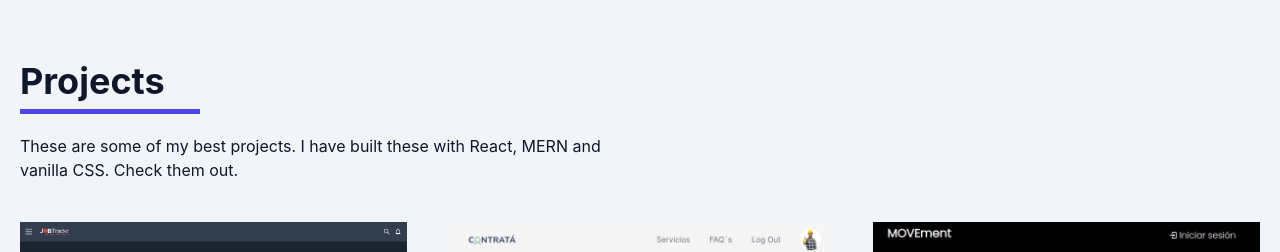
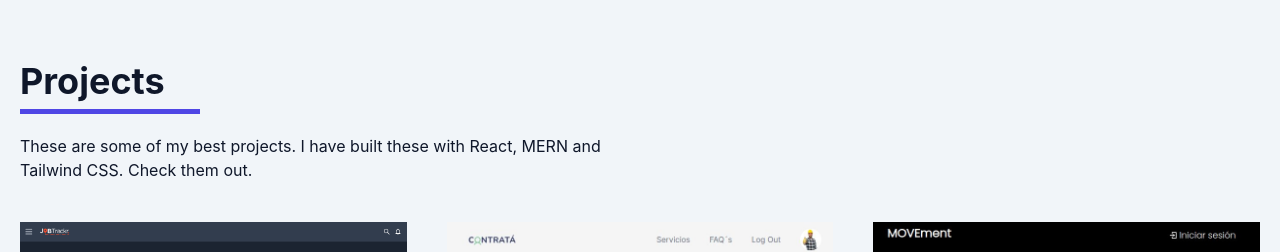
Before and after one commit to lalomax/new-portfolio, a React (Vite) app: page / in a window 1280 px wide. Shown: the part 1380-1632 px from the top of the page. Built offline with nearby package versions, Linux system fonts and the light colour scheme; the HTML template or start-up script is replaced by a standard one.

Commit message:
Fix: typos

```diff
--- a/src/components/Projects.jsx
+++ b/src/components/Projects.jsx
@@ -55,7 +55,7 @@ const Projects = () => {
 
           <p className="pb-5">
             These are some of my best projects. I have built these with React,
-            MERN and vanilla CSS. Check them out.
+            MERN and Tailwind CSS. Check them out.
           </p>
         </div>
 
```
